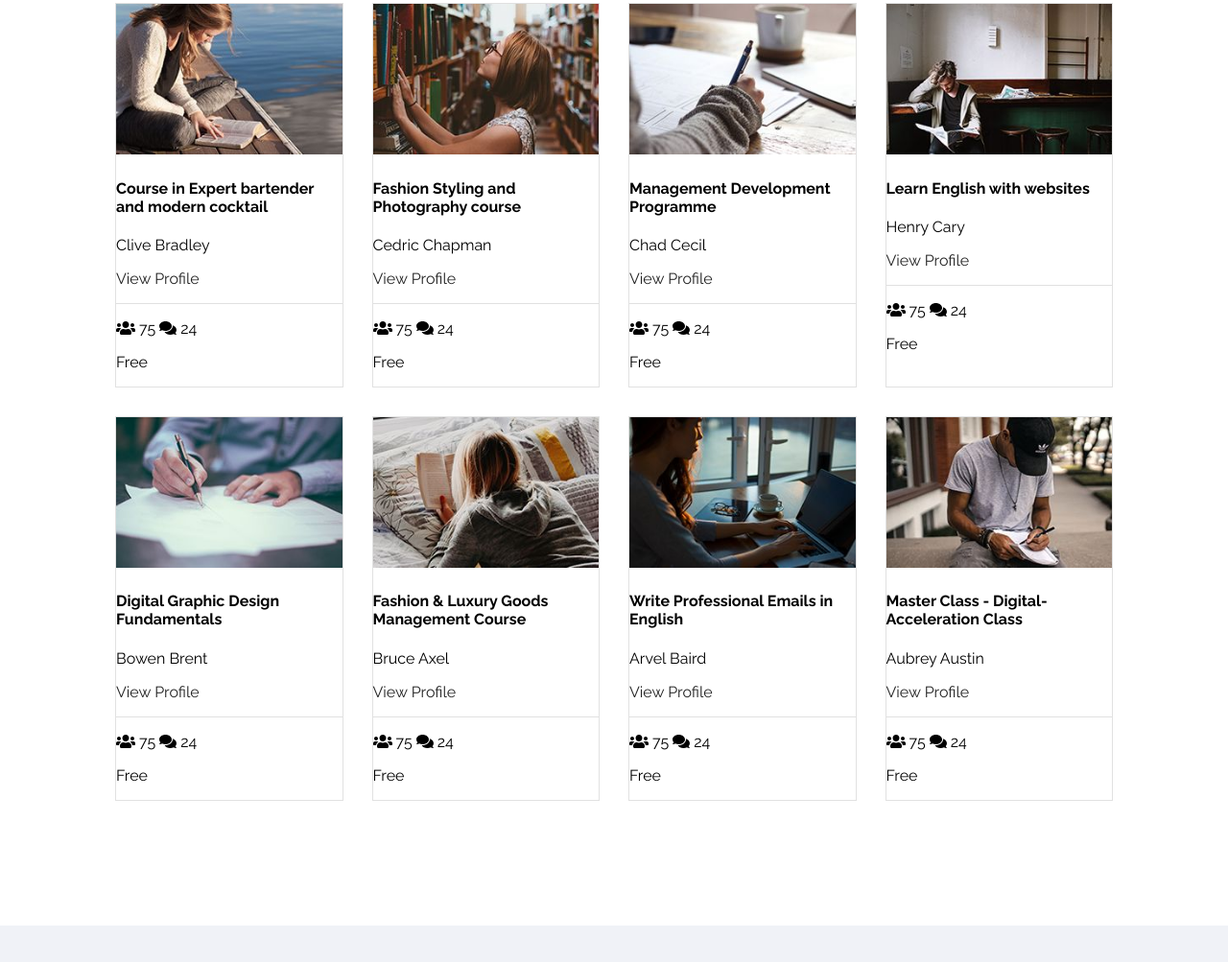
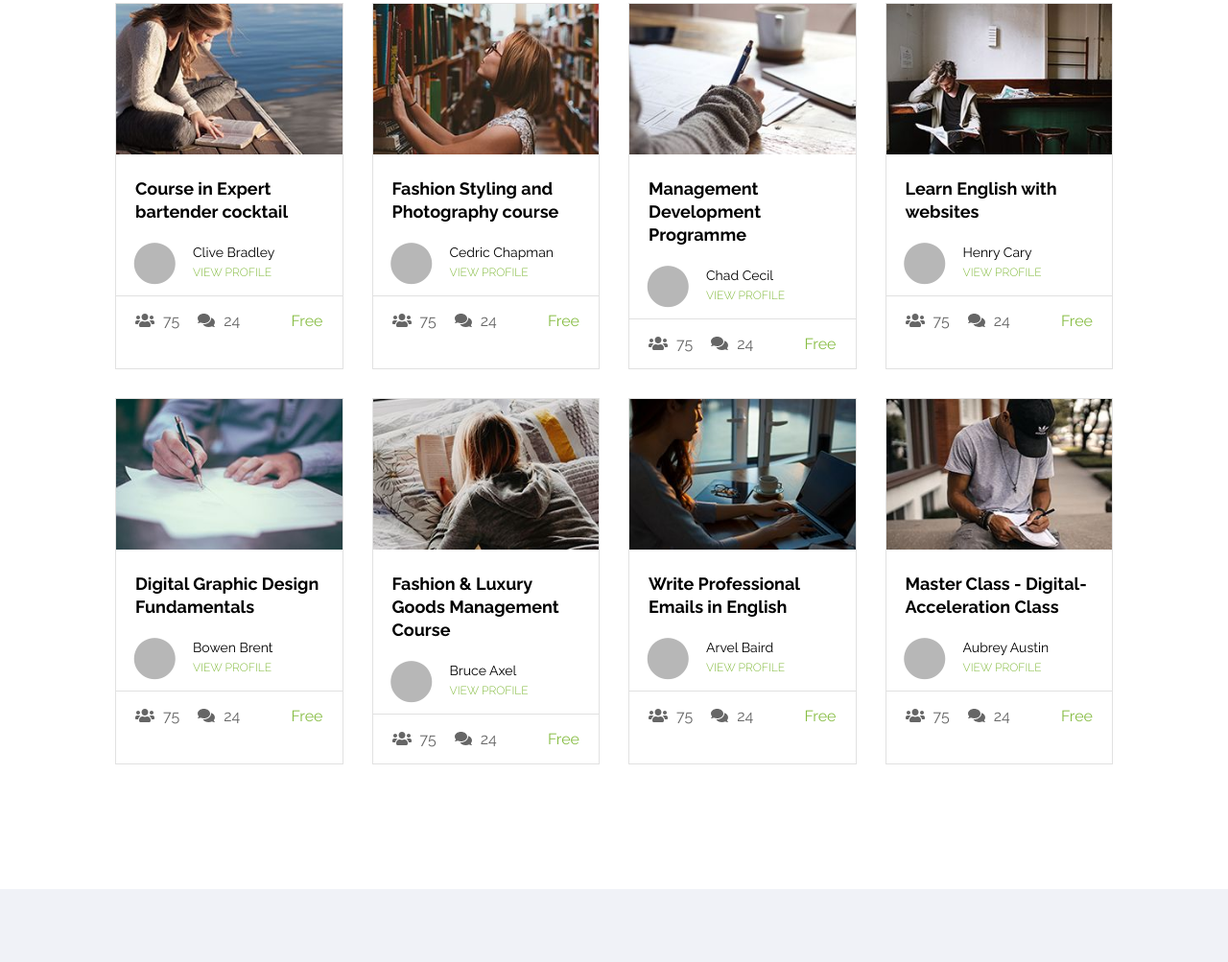
Before and after one commit to CarolynMcNeillie/Genius-responsive-PDF-conversion, a plain HTML site: page index.html in a window 1280 px wide. Shown: the part 1126-2129 px from the top of the page at 96% size. Drawn offline with Linux system fonts and the light colour scheme.

Commit message:
Almost done courses section

```diff
--- a/index.html
+++ b/index.html
@@ -115,9 +115,9 @@
 
                     <div class="card">
                         <img src="images/trending1.jpg" alt="Studying hard" />
-                        <h4>Course in Expert bartender and modern cocktail</h4>
-                        <p class="prof">Clive Bradley</p>
-                        <p class="profile"><a href="#">View Profile</a></p>
+                        <h4>Course in Expert bartender cocktail</h4>
+                        <p class="prof">Clive Bradley<br/>
+                            <span class="profile"><a href="#">View Profile</a></span>
                             <div class="social">
                                 <p><i class="fas fa-users"></i> 75 <i class="fas fa-comments"></i> 24</p>
                                 <p>Free</p>
@@ -127,8 +127,8 @@
                     <div class="card">
                         <img src="images/trending2.jpg" alt="Check the Library" />
                         <h4>Fashion Styling and Photography course</h4>
-                        <p class="prof">Cedric Chapman</p>
-                        <p class="profile"><a href="#">View Profile</a></p>
+                        <p class="prof">Cedric Chapman<br/>
+                            <span class="profile"><a href="#">View Profile</a></span>
                             <div class="social">
                                 <p><i class="fas fa-users"></i> 75 <i class="fas fa-comments"></i> 24</p>
                                 <p>Free</p>
@@ -138,8 +138,8 @@
                     <div class="card">
                         <img src="images/trending3.jpg" alt="Can I borrow your pen?" />
                         <h4>Management Development Programme</h4>
-                        <p class="prof">Chad Cecil</p>
-                        <p class="profile"><a href="#">View Profile</a></p>
+                        <p class="prof">Chad Cecil<br/>
+                            <span class="profile"><a href="#">View Profile</a></span>
                             <div class="social">
                                 <p><i class="fas fa-users"></i> 75 <i class="fas fa-comments"></i> 24</p>
                                 <p>Free</p>
@@ -149,8 +149,8 @@
                     <div class="card">
                         <img src="images/trending4.jpg" alt="Don't you be lonely" />
                         <h4>Learn English with websites</h4>
-                        <p class="prof">Henry Cary</p>
-                        <p class="profile"><a href="#">View Profile</a></p>
+                        <p class="prof">Henry Cary<br/>
+                            <span class="profile"><a href="#">View Profile</a></span>
                             <div class="social">
                                 <p><i class="fas fa-users"></i> 75 <i class="fas fa-comments"></i> 24</p>
                                 <p>Free</p>
@@ -160,8 +160,8 @@
                     <div class="card">
                         <img src="images/trending5.jpg" alt="Can I have my pen back?" />
                         <h4>Digital Graphic Design Fundamentals</h4>
-                        <p class="prof">Bowen Brent</p>
-                        <p class="profile"><a href="#">View Profile</a></p>
+                        <p class="prof">Bowen Brent<br/>
+                            <span class="profile"><a href="#">View Profile</a></span>
                             <div class="social">
                                 <p><i class="fas fa-users"></i> 75 <i class="fas fa-comments"></i> 24</p>
                                 <p>Free</p>
@@ -171,19 +171,18 @@
                     <div class="card">
                         <img src="images/trending6.jpg" alt="Studying Hygge" />
                         <h4>Fashion & Luxury Goods Management Course</h4>
-                        <p class="prof">Bruce Axel</p>
-                        <p class="profile"><a href="#">View Profile</a></p>
+                        <p class="prof">Bruce Axel<br/>
+                            <span class="profile"><a href="#">View Profile</a></span>
                             <div class="social">
                                 <p><i class="fas fa-users"></i> 75 <i class="fas fa-comments"></i> 24</p>
                                 <p>Free</p>
                             </div>
                     </div>
-
                     <div class="card">
                         <img src="images/trending7.jpg" alt="Study in a cafe" />
                         <h4>Write Professional Emails in English</h4>
-                        <p class="prof">Arvel Baird</p>
-                        <p class="profile"><a href="#">View Profile</a></p>
+                        <p class="prof">Arvel Baird<br/>
+                            <span class="profile"><a href="#">View Profile</a></span>
                             <div class="social">
                                 <p><i class="fas fa-users"></i> 75 <i class="fas fa-comments"></i> 24</p>
                                 <p>Free</p>
@@ -193,8 +192,8 @@
                     <div class="card">
                         <img src="images/trending8.jpg" alt="Patio Season" />
                         <h4>Master Class - Digital-Acceleration Class</h4>
-                        <p class="prof">Aubrey Austin</p>
-                        <p class="profile"><a href="#">View Profile</a></p>
+                        <p class="prof">Aubrey Austin<br/>
+                            <span class="profile"><a href="#">View Profile</a></span>
                             <div class="social">
                                 <p><i class="fas fa-users"></i> 75 <i class="fas fa-comments"></i> 24</p>
                                 <p>Free</p>
--- a/styles/partials/_courses.scss
+++ b/styles/partials/_courses.scss
@@ -22,6 +22,12 @@
     margin-top: 60px;
     display: flex;
     flex-wrap: wrap;
+    h4 {
+        font-weight: 700;
+        font-size: 18px;
+        line-height: 24px;
+        margin: 20px;
+    }
 }
 
 .card {
@@ -35,8 +41,56 @@
     &:nth-child(4n) {
         margin-right: 0;
     }
+    &:hover {
+        box-shadow: 0px 0px 10px 0px rgba(0, 0, 1, 0.35);
+    }
 }
 
 .social {
     border-top: 1px solid $bordergray;
+    display: flex;
+    justify-content: space-between;
+    padding: 0 20px;
+    p {
+        font-weight: 500;
+        font-size: 14;
+        color: $darkgray;
+        &:last-of-type {
+            color: $green;
+        }
+    }
+    .svg-inline--fa {
+        margin-right: 5px;
+        &:last-of-type {
+            margin-left: 15px;
+        }
+    }
 }
+
+.prof {
+    font-weight: 400;
+    font-size: 14px;
+    line-height: 20px;
+    margin-left: 80px;
+    position: relative;
+    a {
+        color: $green;
+    }
+    a:hover {
+        color: $medgray;
+    }
+    &::before {
+        content: "●";
+        color: $medgray;
+        font-size: 100px;
+        position: absolute;
+        left: -70px;
+        top: 5px;
+    }
+}
+
+.profile {
+    font-weight: 300;
+    font-size: 12px;
+    text-transform: uppercase;
+}
```
Also changed, not shown: styles/styles.css. Lines whose indentation alone changed are shown as unchanged.
